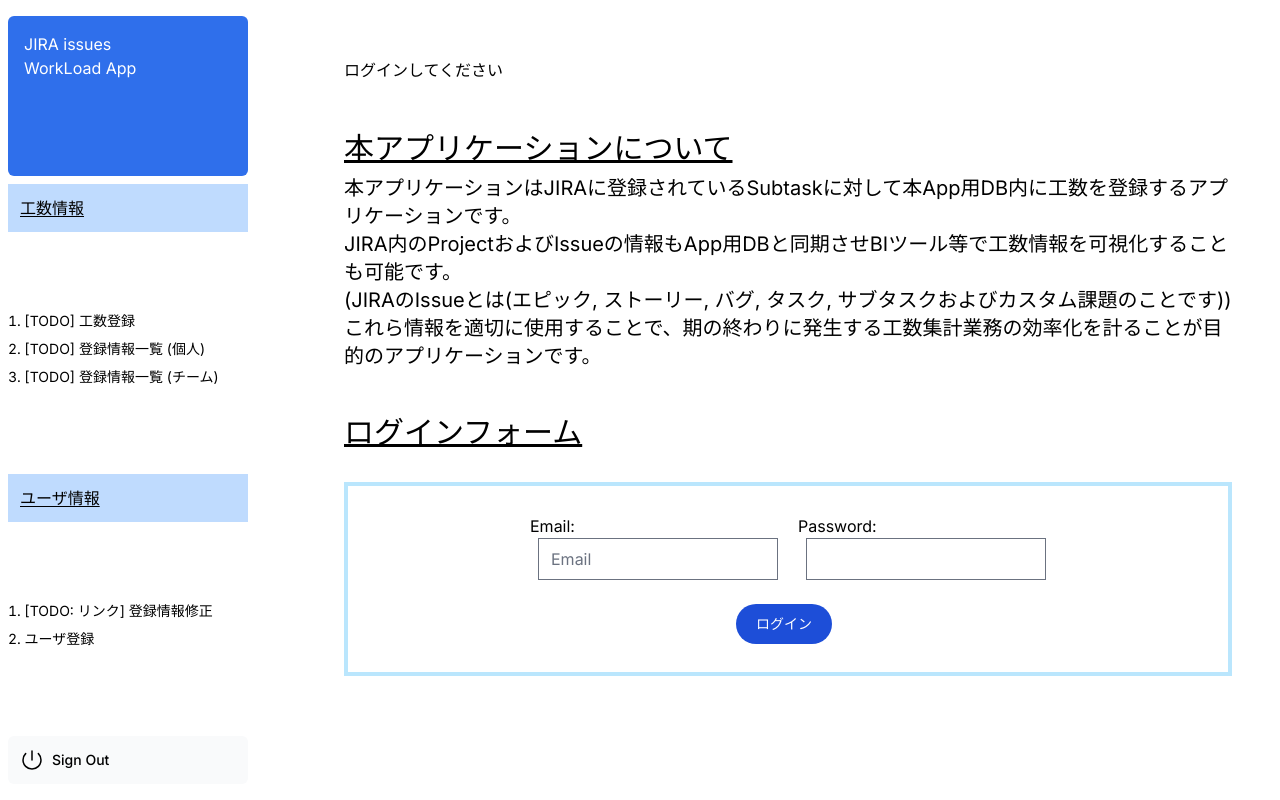
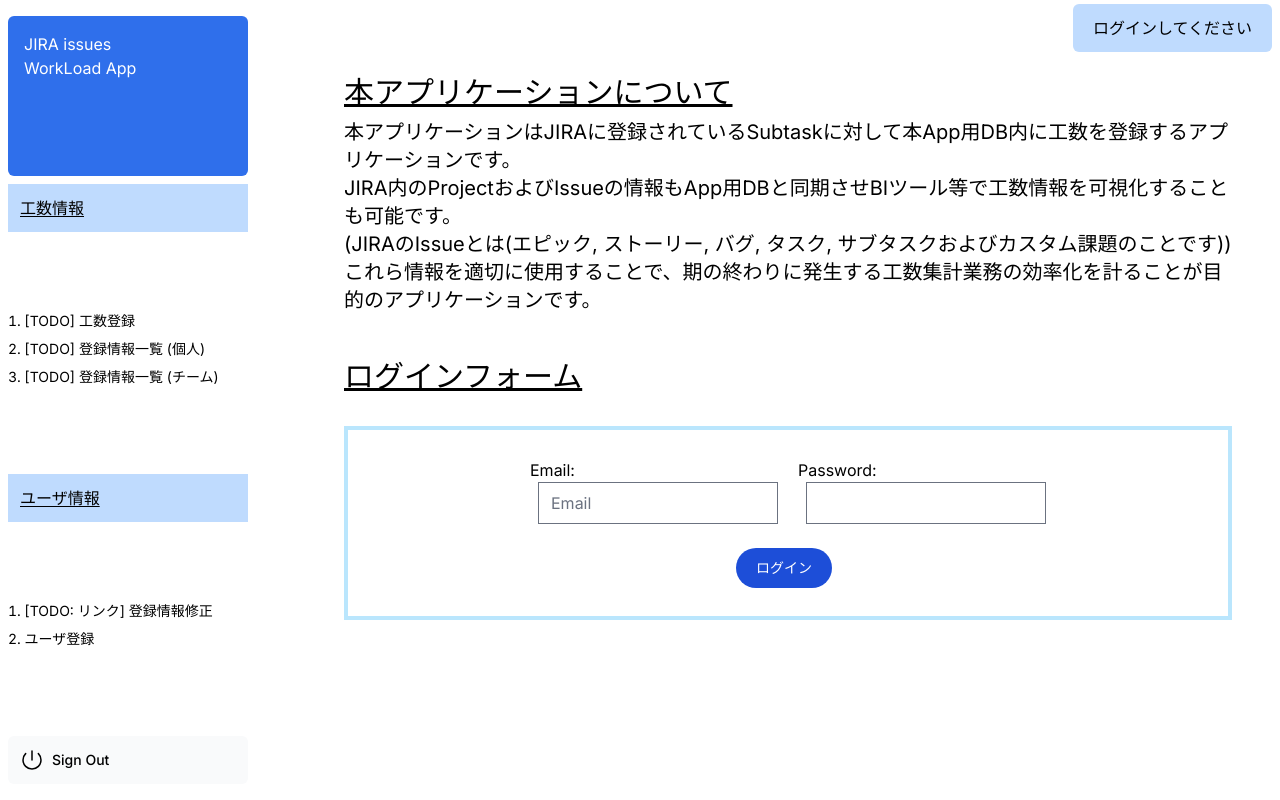
Before and after one commit to f-mio/workload_management_front, a Next.js app: page / in a window 1280 px wide. Built offline with nearby package versions, Linux system fonts and the light colour scheme; no server answers; a web font is replaced by a local one; what @next/env would draw is missing.

Commit message:
login状態を表示するコンポーネント作成

```diff
--- a/src/app/ui/users/login-user-bar.tsx
+++ b/src/app/ui/users/login-user-bar.tsx
@@ -7,10 +7,12 @@ import { logout } from "@/app/api/users";
 
 const LoginUserBar = ({user}: undefined | any) => {
   return (
-    <div className="w-full flex">
-      <div>{ user !== null ? user.name : "ログインしてください"}</div>
-      <div>{ user !== null && <button className="btn" onClick={() => {logout()}}>
-        <PowerIcon className="w-6" /></button>}
+    <div className="fixed top-1 right-2">
+      <div className="flex flex-row px-5 py-3  bg-blue-200 rounded-md">
+        <div>{ user !== null ? <span className="align-bottom px-2" >{user.name}さん</span> : "ログインしてください"}</div>
+        <div className="align-middle">{ user !== null && <button className="btn" onClick={() => {logout()}}>
+          <PowerIcon className="ms-3 w-7 text-rose-600" /></button>}
+        </div>
       </div>
     </div>
   )
```
Also changed, not shown: src/app/ui/users/signup-form.tsx (+5 -5 lines).
